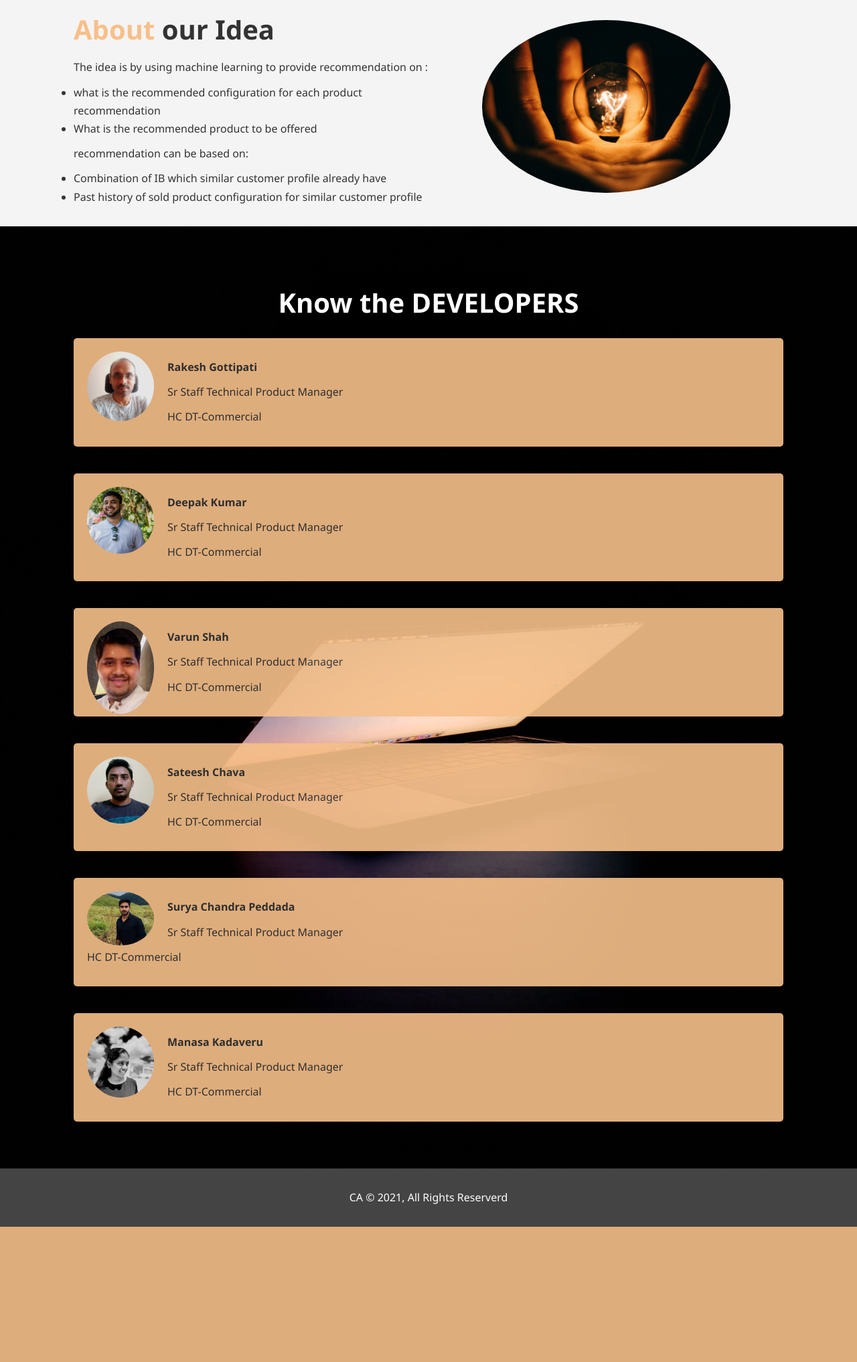
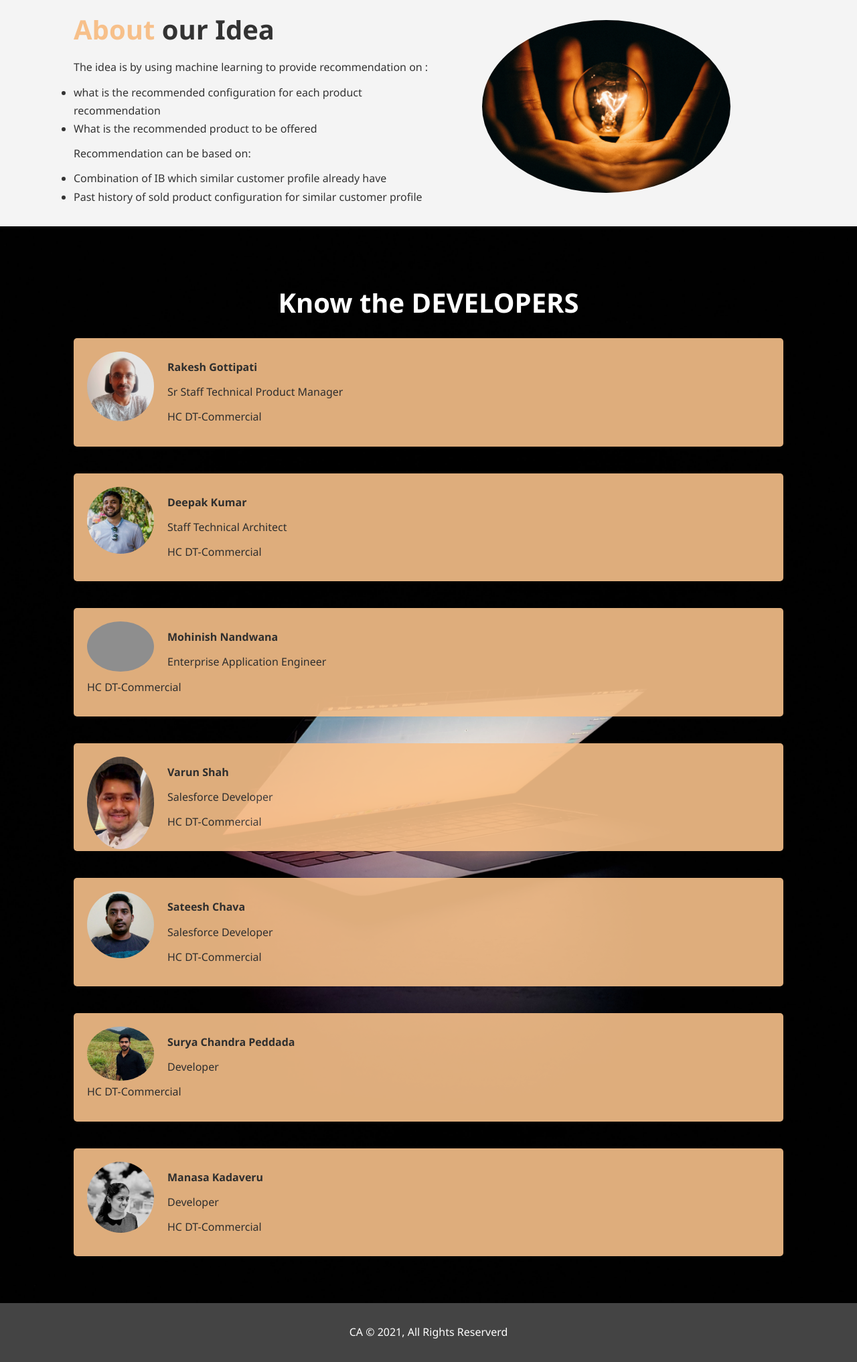
Before and after one commit to suryachandrda5b5/product-recommendation, a Django app: page /app1/about in a window 1280 px wide. Shown: the part 67-2101 px from the top of the page at 67% size. Before the commit the page ends 1899 px from the top, so only its background shows below. Run offline with Django 3.2, Linux system fonts and the light colour scheme; parts of the project's set-up code (start-up, migrations or seed data) failed here and were passed over; grey boxes are pictures that could not be loaded.

Commit message:
Designation Update Moz

```diff
--- a/templates/app1/about.html
+++ b/templates/app1/about.html
@@ -321,7 +321,7 @@
                     <li>What is the recommended product to be offered</li>
                 </ul>
 
-                <p>recommendation can be based on:</p>
+                <p>Recommendation can be based on:</p>
                 <ul>
                     <li>Combination of IB which similar customer profile already have</li>
                     <li>Past history of sold product configuration for similar customer profile</li>
@@ -351,35 +351,42 @@
             <div class="testimonial bg-primary">
                 <img src="{% static 'img/Deepak.jpg' %}" alt="person2 ">
                 <p><b>Deepak Kumar</b></p>
-                <p>Sr Staff Technical Product Manager</p>
+                <p>Staff Technical Architect</p>
+                <p>HC DT-Commercial</p>
+            </div>
+
+            <div class="testimonial bg-primary">
+                <img src="{% static 'img/mohinish.jpg' %}" alt="person1">
+                <p><b>Mohinish Nandwana</b></p>
+                <p>Enterprise Application Engineer</p>
                 <p>HC DT-Commercial</p>
             </div>
 
             <div class="testimonial bg-primary">
                 <img src="{% static 'img/varun.png' %}" alt="person2 ">
                 <p><b>Varun Shah</b></p>
-                <p>Sr Staff Technical Product Manager</p>
+                <p>Salesforce Developer</p>
                 <p>HC DT-Commercial</p>
             </div>
 
             <div class="testimonial bg-primary">
                 <img src="{% static 'img/sateesh.png' %}" alt="person2 ">
                 <p><b>Sateesh Chava</b></p>
-                <p>Sr Staff Technical Product Manager</p>
+                <p>Salesforce Developer</p>
                 <p>HC DT-Commercial</p>
             </div>
 
             <div class="testimonial bg-primary">
                 <img src="{% static 'img/surya.jpg' %}" alt="person2 ">
                 <p><b>Surya Chandra Peddada</b></p>
-                <p>Sr Staff Technical Product Manager</p>
+                <p>Developer</p>
                 <p>HC DT-Commercial</p>
             </div>
 
             <div class="testimonial bg-primary">
                 <img src="{% static 'img/manasa.png' %}" alt="person2 ">
                 <p><b>Manasa Kadaveru</b></p>
-                <p>Sr Staff Technical Product Manager</p>
+                <p>Developer</p>
                 <p>HC DT-Commercial</p>
             </div>
 
```
